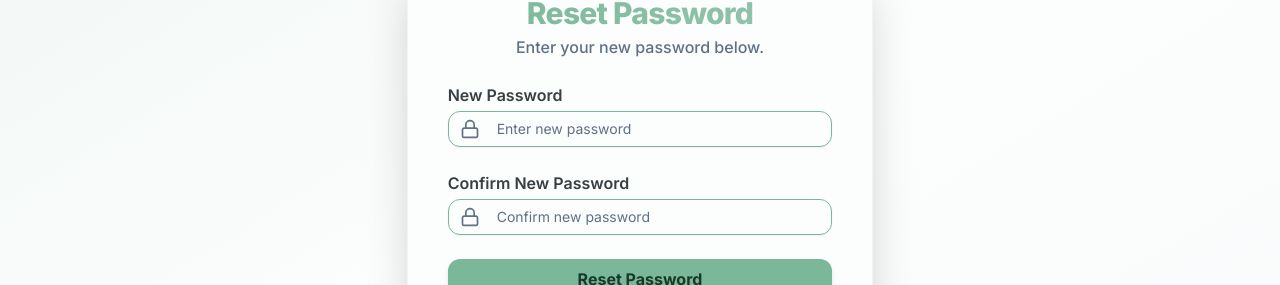
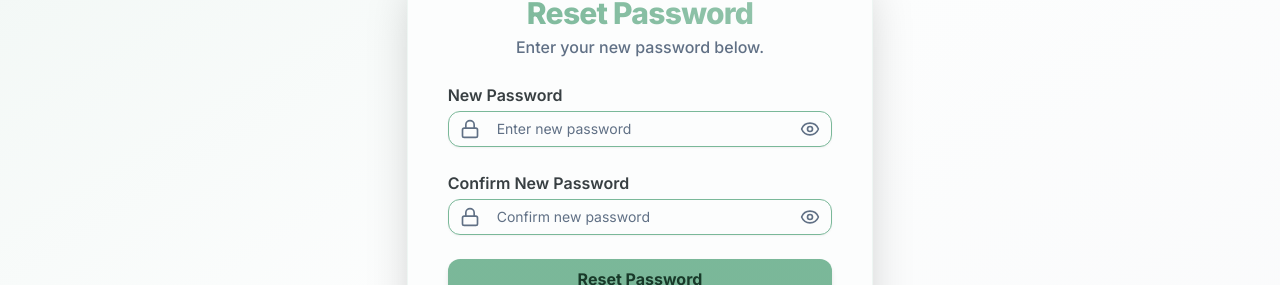
Before and after one commit to muhammadahmedasif/AuraPulse_Test_Deployment_Frontend, a Next.js app: page /reset-password in a window 1280 px wide. Shown: the part 257-542 px from the top of the page. Built offline with nearby package versions, Linux system fonts and the light colour scheme.

Commit message:
updated the login and forget

```diff
--- a/app/forgot-password/page.tsx
+++ b/app/forgot-password/page.tsx
@@ -69,7 +69,7 @@ export default function ForgotPasswordPage() {
                     id="email"
                     type="email"
                     placeholder="Enter your email"
-                    className="pl-12 py-2 text-base rounded-xl bg-card bg-opacity-80 border border-primary focus:outline-none focus:ring-2 focus:ring-primary text-white placeholder:text-muted-foreground"
+                    className="pl-12 py-2 text-base rounded-xl bg-card bg-opacity-80 border border-primary focus:outline-none focus:ring-2 focus:ring-primary text-foreground placeholder:text-muted-foreground"
                     value={email}
                     onChange={(e) => setEmail(e.target.value)}
                     required
--- a/app/login/page.tsx
+++ b/app/login/page.tsx
@@ -8,7 +8,7 @@ import { Card } from "@/components/ui/card";
 import { Container } from "@/components/ui/container";
 import Link from "next/link";
 import { Input } from "@/components/ui/input";
-import { Lock, Mail } from "lucide-react";
+import { Lock, Mail, Eye, EyeOff } from "lucide-react";
 import { useSession } from "@/lib/contexts/session-context";
 
 export default function LoginPage() {
@@ -16,6 +16,7 @@ export default function LoginPage() {
   const { checkSession } = useSession();
   const [email, setEmail] = useState("");
   const [password, setPassword] = useState("");
+  const [showPassword, setShowPassword] = useState(false);
   const [error, setError] = useState("");
   const [loading, setLoading] = useState(false);
 
@@ -73,7 +74,7 @@ export default function LoginPage() {
                     id="email"
                     type="email"
                     placeholder="Enter your email"
-                    className="pl-12 py-2 text-base rounded-xl bg-card bg-opacity-80 border border-primary focus:outline-none focus:ring-2 focus:ring-primary text-white placeholder:text-muted-foreground"
+                    className="pl-12 py-2 text-base rounded-xl bg-card bg-opacity-80 border border-primary focus:outline-none focus:ring-2 focus:ring-primary text-foreground placeholder:text-muted-foreground"
                     value={email}
                     onChange={(e) => setEmail(e.target.value)}
                     required
@@ -91,13 +92,24 @@ export default function LoginPage() {
                   <Lock className="absolute left-3 top-1/2 -translate-y-1/2 w-5 h-5 text-muted-foreground" />
                   <Input
                     id="password"
-                    type="password"
+                    type={showPassword ? "text" : "password"}
                     placeholder="Enter your password"
-                    className="pl-12 py-2 text-base rounded-xl bg-card bg-opacity-80 border border-primary focus:outline-none focus:ring-2 focus:ring-primary text-white placeholder:text-muted-foreground"
+                    className="pl-12 pr-12 py-2 text-base rounded-xl bg-card bg-opacity-80 border border-primary focus:outline-none focus:ring-2 focus:ring-primary text-foreground placeholder:text-muted-foreground"
                     value={password}
                     onChange={(e) => setPassword(e.target.value)}
                     required
                   />
+                  <button
+                    type="button"
+                    onClick={() => setShowPassword(!showPassword)}
+                    className="absolute right-3 top-1/2 -translate-y-1/2 text-muted-foreground hover:text-primary transition-colors"
+                  >
+                    {showPassword ? (
+                      <EyeOff className="w-5 h-5" />
+                    ) : (
+                      <Eye className="w-5 h-5" />
+                    )}
+                  </button>
                 </div>
               </div>
             </div>
--- a/app/page.tsx
+++ b/app/page.tsx
@@ -1,6 +1,7 @@
 "use client";
 
 import Link from "next/link";
+import { useRouter } from "next/navigation";
 import { Button } from "@/components/ui/button";
 import { Card, CardHeader, CardContent } from "@/components/ui/card";
 import {
@@ -36,6 +37,7 @@ import { getMoodHistory, trackMood } from "@/lib/api/mood";
 import { useToast } from "@/components/ui/use-toast";
 
 export default function Home() {
+  const router = useRouter();
   const emotions = [
     { value: 0, label: "😔 Down", color: "from-blue-500/50" },
     { value: 25, label: "😊 Content", color: "from-green-500/50" },
--- a/app/reset-password/page.tsx
+++ b/app/reset-password/page.tsx
@@ -6,7 +6,7 @@ import { Container } from "@/components/ui/container";
 import { Button } from "@/components/ui/button";
 import { Input } from "@/components/ui/input";
 import Link from "next/link";
-import { Lock } from "lucide-react";
+import { Lock, Eye, EyeOff } from "lucide-react";
 import { useSearchParams } from "next/navigation";
 import { resetPassword } from "@/lib/api/auth";
 import { Suspense } from "react";
@@ -16,7 +16,9 @@ function ResetPasswordForm() {
   const token = searchParams.get("token") || "";
 
   const [password, setPassword] = useState("");
+  const [showPassword, setShowPassword] = useState(false);
   const [confirmPassword, setConfirmPassword] = useState("");
+  const [showConfirmPassword, setShowConfirmPassword] = useState(false);
   const [error, setError] = useState("");
   const [success, setSuccess] = useState(false);
   const [loading, setLoading] = useState(false);
@@ -87,13 +89,24 @@ function ResetPasswordForm() {
                   <Lock className="absolute left-3 top-1/2 -translate-y-1/2 w-5 h-5 text-muted-foreground" />
                   <Input
                     id="password"
-                    type="password"
+                    type={showPassword ? "text" : "password"}
                     placeholder="Enter new password"
-                    className="pl-12 py-2 text-base rounded-xl bg-card bg-opacity-80 border border-primary focus:outline-none focus:ring-2 focus:ring-primary text-white placeholder:text-muted-foreground"
+                    className="pl-12 pr-12 py-2 text-base rounded-xl bg-card bg-opacity-80 border border-primary focus:outline-none focus:ring-2 focus:ring-primary text-foreground placeholder:text-muted-foreground"
                     value={password}
                     onChange={(e) => setPassword(e.target.value)}
                     required
                   />
+                  <button
+                    type="button"
+                    onClick={() => setShowPassword(!showPassword)}
+                    className="absolute right-3 top-1/2 -translate-y-1/2 text-muted-foreground hover:text-primary transition-colors"
+                  >
+                    {showPassword ? (
+                      <EyeOff className="w-5 h-5" />
+                    ) : (
+                      <Eye className="w-5 h-5" />
+                    )}
+                  </button>
                 </div>
               </div>
               <div>
@@ -107,13 +120,24 @@ function ResetPasswordForm() {
                   <Lock className="absolute left-3 top-1/2 -translate-y-1/2 w-5 h-5 text-muted-foreground" />
                   <Input
                     id="confirmPassword"
-                    type="password"
+                    type={showConfirmPassword ? "text" : "password"}
                     placeholder="Confirm new password"
-                    className="pl-12 py-2 text-base rounded-xl bg-card bg-opacity-80 border border-primary focus:outline-none focus:ring-2 focus:ring-primary text-white placeholder:text-muted-foreground"
+                    className="pl-12 pr-12 py-2 text-base rounded-xl bg-card bg-opacity-80 border border-primary focus:outline-none focus:ring-2 focus:ring-primary text-foreground placeholder:text-muted-foreground"
                     value={confirmPassword}
                     onChange={(e) => setConfirmPassword(e.target.value)}
                     required
                   />
+                  <button
+                    type="button"
+                    onClick={() => setShowConfirmPassword(!showConfirmPassword)}
+                    className="absolute right-3 top-1/2 -translate-y-1/2 text-muted-foreground hover:text-primary transition-colors"
+                  >
+                    {showConfirmPassword ? (
+                      <EyeOff className="w-5 h-5" />
+                    ) : (
+                      <Eye className="w-5 h-5" />
+                    )}
+                  </button>
                 </div>
               </div>
               {error && (
--- a/app/signup/page.tsx
+++ b/app/signup/page.tsx
@@ -7,7 +7,7 @@ import { Card } from "@/components/ui/card";
 import { Container } from "@/components/ui/container";
 import Link from "next/link";
 import { Input } from "@/components/ui/input";
-import { Mail, User, Lock } from "lucide-react";
+import { Mail, User, Lock, Eye, EyeOff } from "lucide-react";
 import { registerUser } from "@/lib/api/auth";
 
 export default function SignupPage() {
@@ -15,7 +15,9 @@ export default function SignupPage() {
   const [name, setName] = useState("");
   const [email, setEmail] = useState("");
   const [password, setPassword] = useState("");
+  const [showPassword, setShowPassword] = useState(false);
   const [confirmPassword, setConfirmPassword] = useState("");
+  const [showConfirmPassword, setShowConfirmPassword] = useState(false);
   const [error, setError] = useState("");
   const [loading, setLoading] = useState(false);
 
@@ -65,7 +67,7 @@ export default function SignupPage() {
                       id="name"
                       type="text"
                       placeholder="Enter your name"
-                      className="pl-12 py-2 text-base rounded-xl bg-card bg-opacity-80 border border-primary focus:outline-none focus:ring-2 focus:ring-primary text-white placeholder:text-muted-foreground"
+                      className="pl-12 py-2 text-base rounded-xl bg-card bg-opacity-80 border border-primary focus:outline-none focus:ring-2 focus:ring-primary text-foreground placeholder:text-muted-foreground"
                       value={name}
                       onChange={(e) => setName(e.target.value)}
                       required
@@ -85,7 +87,7 @@ export default function SignupPage() {
                       id="email"
                       type="email"
                       placeholder="Enter your email"
-                      className="pl-12 py-2 text-base rounded-xl bg-card bg-opacity-80 border border-primary focus:outline-none focus:ring-2 focus:ring-primary text-white placeholder:text-muted-foreground"
+                      className="pl-12 py-2 text-base rounded-xl bg-card bg-opacity-80 border border-primary focus:outline-none focus:ring-2 focus:ring-primary text-foreground placeholder:text-muted-foreground"
                       value={email}
                       onChange={(e) => setEmail(e.target.value)}
                       required
@@ -104,13 +106,24 @@ export default function SignupPage() {
                   <Lock className="absolute left-3 top-1/2 -translate-y-1/2 w-5 h-5 text-muted-foreground" />
                   <Input
                     id="password"
-                    type="password"
+                    type={showPassword ? "text" : "password"}
                     placeholder="Enter your password"
-                    className="pl-12 py-2 text-base rounded-xl bg-card bg-opacity-80 border border-primary focus:outline-none focus:ring-2 focus:ring-primary text-white placeholder:text-muted-foreground"
+                    className="pl-12 pr-12 py-2 text-base rounded-xl bg-card bg-opacity-80 border border-primary focus:outline-none focus:ring-2 focus:ring-primary text-foreground placeholder:text-muted-foreground"
                     value={password}
                     onChange={(e) => setPassword(e.target.value)}
                     required
                   />
+                  <button
+                    type="button"
+                    onClick={() => setShowPassword(!showPassword)}
+                    className="absolute right-3 top-1/2 -translate-y-1/2 text-muted-foreground hover:text-primary transition-colors"
+                  >
+                    {showPassword ? (
+                      <EyeOff className="w-5 h-5" />
+                    ) : (
+                      <Eye className="w-5 h-5" />
+                    )}
+                  </button>
                 </div>
               </div>
               <div>
@@ -124,13 +137,24 @@ export default function SignupPage() {
                   <Lock className="absolute left-3 top-1/2 -translate-y-1/2 w-5 h-5 text-muted-foreground" />
                   <Input
                     id="confirmPassword"
-                    type="password"
+                    type={showConfirmPassword ? "text" : "password"}
                     placeholder="Confirm your password"
-                    className="pl-12 py-2 text-base rounded-xl bg-card bg-opacity-80 border border-primary focus:outline-none focus:ring-2 focus:ring-primary text-white placeholder:text-muted-foreground"
+                    className="pl-12 pr-12 py-2 text-base rounded-xl bg-card bg-opacity-80 border border-primary focus:outline-none focus:ring-2 focus:ring-primary text-foreground placeholder:text-muted-foreground"
                     value={confirmPassword}
                     onChange={(e) => setConfirmPassword(e.target.value)}
                     required
                   />
+                  <button
+                    type="button"
+                    onClick={() => setShowConfirmPassword(!showConfirmPassword)}
+                    className="absolute right-3 top-1/2 -translate-y-1/2 text-muted-foreground hover:text-primary transition-colors"
+                  >
+                    {showConfirmPassword ? (
+                      <EyeOff className="w-5 h-5" />
+                    ) : (
+                      <Eye className="w-5 h-5" />
+                    )}
+                  </button>
                 </div>
               </div>
             </div>
```
